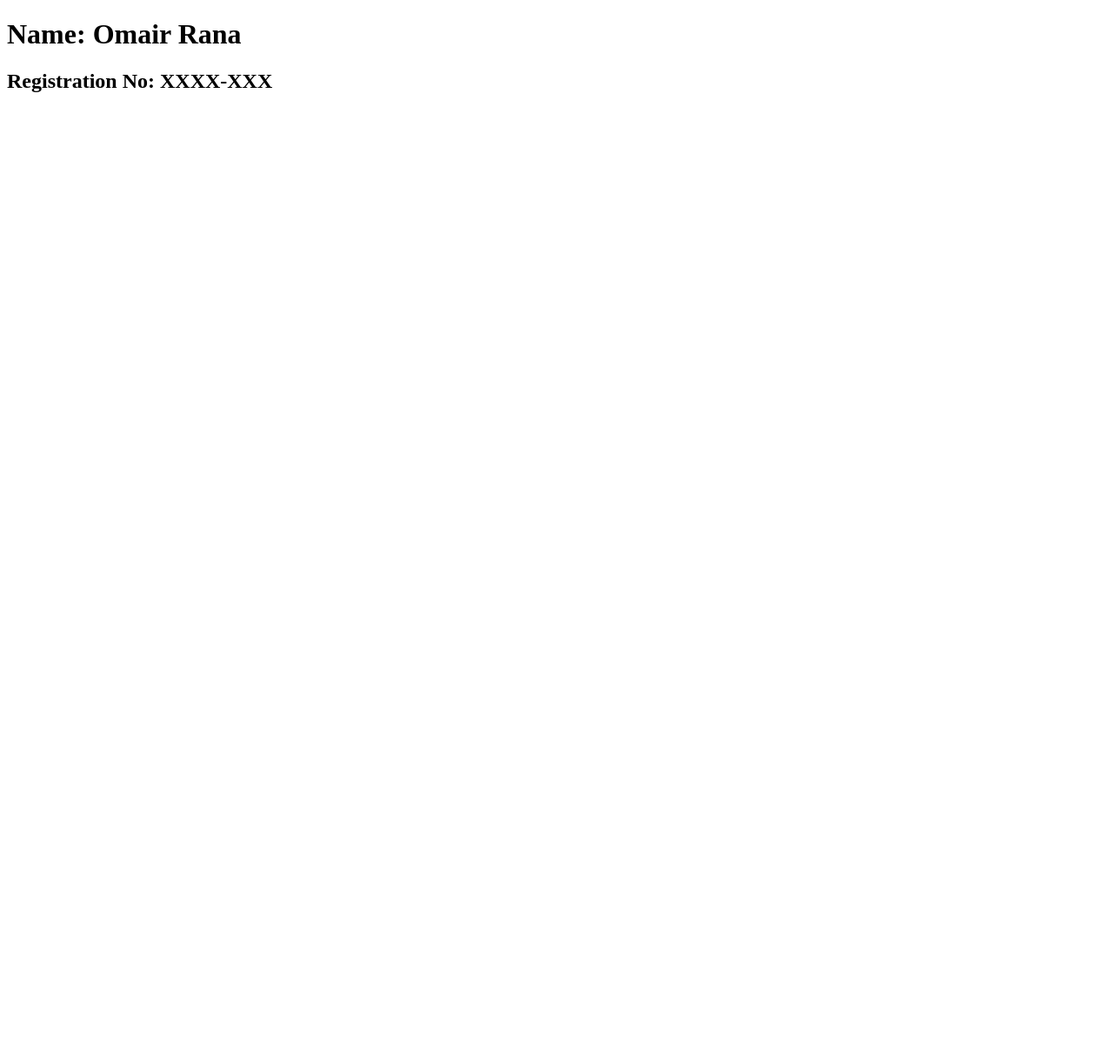
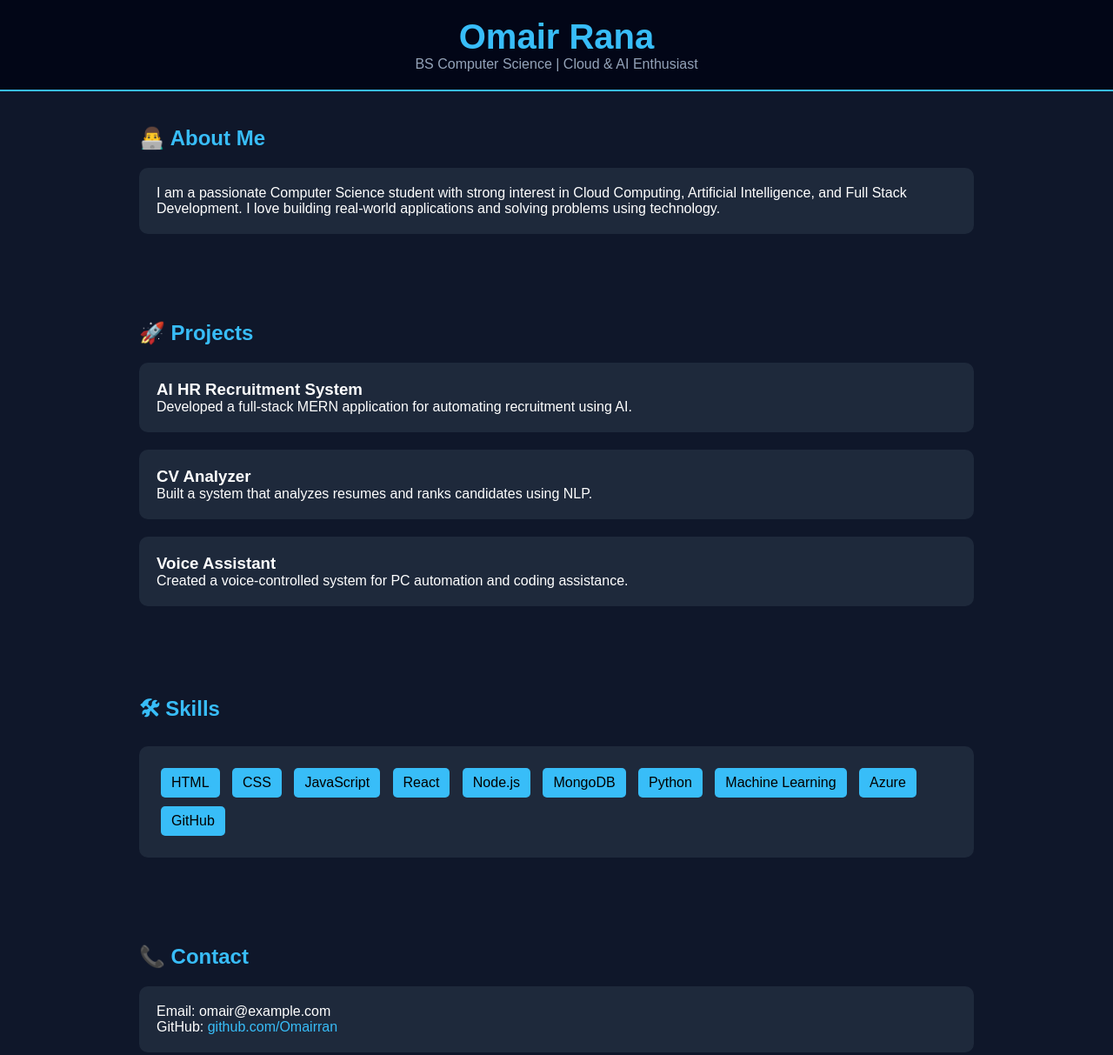
Before and after one commit to Omairran/webapp-Omair-36, a website: page index.html in a window 1280 px wide. Shown: the top 1213 px of the page at 87% size. Before the commit the page ends 800 px from the top, so only its background shows below. Drawn offline with Linux system fonts and the light colour scheme.

Commit message:
Added portfolio

```diff
--- a/index.html
+++ b/index.html
@@ -1,10 +1,153 @@
 <!DOCTYPE html>
-<html>
+<html lang="en">
 <head>
-    <title>My Web App</title>
+    <meta charset="UTF-8">
+    <meta name="viewport" content="width=device-width, initial-scale=1.0">
+    <title>Omair Rana | Portfolio</title>
+
+    <style>
+        * {
+            margin: 0;
+            padding: 0;
+            box-sizing: border-box;
+            font-family: Arial, sans-serif;
+        }
+
+        body {
+            background: #0f172a;
+            color: #fff;
+        }
+
+        header {
+            background: #020617;
+            padding: 20px;
+            text-align: center;
+            border-bottom: 2px solid #38bdf8;
+        }
+
+        header h1 {
+            font-size: 2.5rem;
+            color: #38bdf8;
+        }
+
+        header p {
+            color: #94a3b8;
+        }
+
+        section {
+            padding: 40px 20px;
+            max-width: 1000px;
+            margin: auto;
+        }
+
+        h2 {
+            color: #38bdf8;
+            margin-bottom: 20px;
+        }
+
+        .card {
+            background: #1e293b;
+            padding: 20px;
+            border-radius: 10px;
+            margin-bottom: 20px;
+            transition: 0.3s;
+        }
+
+        .card:hover {
+            transform: translateY(-5px);
+            background: #334155;
+        }
+
+        .skills span {
+            display: inline-block;
+            background: #38bdf8;
+            color: black;
+            padding: 8px 12px;
+            margin: 5px;
+            border-radius: 5px;
+        }
+
+        footer {
+            text-align: center;
+            padding: 20px;
+            background: #020617;
+            border-top: 2px solid #38bdf8;
+            margin-top: 40px;
+        }
+
+        a {
+            color: #38bdf8;
+            text-decoration: none;
+        }
+
+    </style>
 </head>
+
 <body>
-    <h1>Name: Omair Rana</h1>
-    <h2>Registration No: XXXX-XXX</h2>
+
+<header>
+    <h1>Omair Rana</h1>
+    <p>BS Computer Science | Cloud & AI Enthusiast</p>
+</header>
+
+<section>
+    <h2>👨‍💻 About Me</h2>
+    <div class="card">
+        <p>
+            I am a passionate Computer Science student with strong interest in
+            Cloud Computing, Artificial Intelligence, and Full Stack Development.
+            I love building real-world applications and solving problems using technology.
+        </p>
+    </div>
+</section>
+
+<section>
+    <h2>🚀 Projects</h2>
+
+    <div class="card">
+        <h3>AI HR Recruitment System</h3>
+        <p>Developed a full-stack MERN application for automating recruitment using AI.</p>
+    </div>
+
+    <div class="card">
+        <h3>CV Analyzer</h3>
+        <p>Built a system that analyzes resumes and ranks candidates using NLP.</p>
+    </div>
+
+    <div class="card">
+        <h3>Voice Assistant</h3>
+        <p>Created a voice-controlled system for PC automation and coding assistance.</p>
+    </div>
+
+</section>
+
+<section>
+    <h2>🛠 Skills</h2>
+    <div class="card skills">
+        <span>HTML</span>
+        <span>CSS</span>
+        <span>JavaScript</span>
+        <span>React</span>
+        <span>Node.js</span>
+        <span>MongoDB</span>
+        <span>Python</span>
+        <span>Machine Learning</span>
+        <span>Azure</span>
+        <span>GitHub</span>
+    </div>
+</section>
+
+<section>
+    <h2>📞 Contact</h2>
+    <div class="card">
+        <p>Email: omair@example.com</p>
+        <p>GitHub: <a href="https://github.com/Omairran" target="_blank">github.com/Omairran</a></p>
+    </div>
+</section>
+
+<footer>
+    <p>© 2026 Omair Rana | Portfolio Website</p>
+</footer>
+
 </body>
 </html>
```
